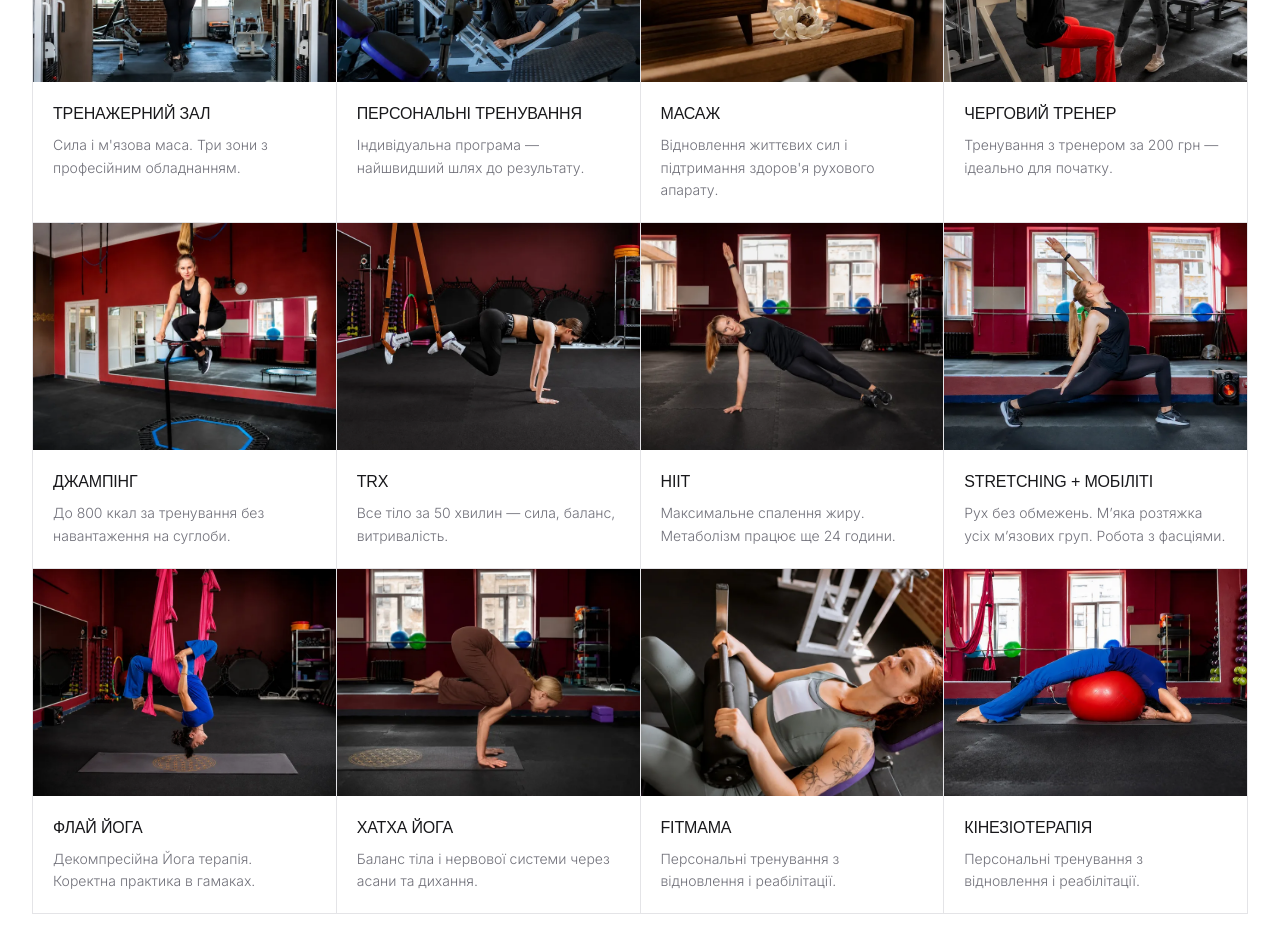
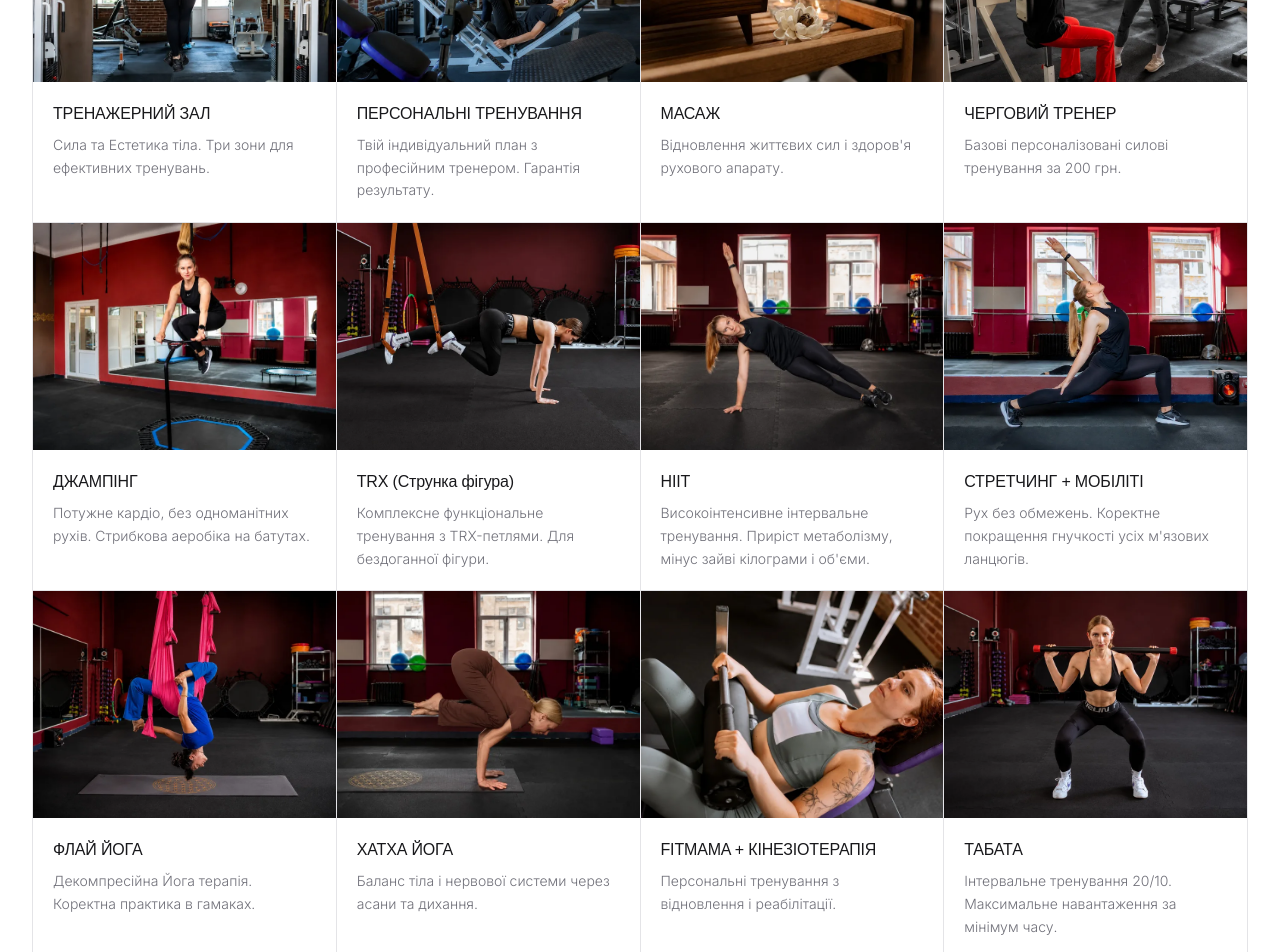
Before and after one commit to emmashulzhenko-del/forever-fitness, a React (Vite) app: page / in a window 1280 px wide. Shown: the part 2000-2952 px from the top of the page. Built offline with nearby package versions, Linux system fonts and the light colour scheme; a web font is replaced by a local one.

Commit message:
round-7: programs subtitle, merged FitMama+Kinesio, Tabata card, new descriptions, schedule tel links, fitness-groups sync

```diff
--- a/src/components/FitnessGroups.tsx
+++ b/src/components/FitnessGroups.tsx
@@ -3,14 +3,14 @@ import { motion, AnimatePresence } from 'framer-motion'
 import { ChevronDown, Flame, Anchor, Timer, Rabbit, Wind, Flower2, StretchHorizontal, HeartPulse } from 'lucide-react'
 
 const groups = [
-  { name: 'HIIT', icon: Flame, desc: 'Високоінтенсивне інтервальне тренування — суперсети для спалення зайвої ваги, підвищення витривалості і сили.' },
-  { name: 'TRX', icon: Anchor, desc: 'Функціональне тренування на петлях TRX — сила, стрункість, витривалість.' },
-  { name: 'ТАБАТА', icon: Timer, desc: 'Інтервальне функціональне тренування. Інтенсивне схуднення і виховання витривалості.' },
-  { name: 'ДЖАМПІНГ', icon: Rabbit, desc: 'Драйвове кардіо на батутах для гарних ніжок, стрункості, піднесеного настрою.' },
+  { name: 'HIIT', icon: Flame, desc: 'Високоінтенсивне інтервальне тренування. Приріст метаболізму, мінус зайві кілограми і об\'єми.' },
+  { name: 'TRX (Струнка фігура)', icon: Anchor, desc: 'Комплексне функціональне тренування з TRX-петлями. Для бездоганної фігури.' },
+  { name: 'ТАБАТА', icon: Timer, desc: 'Інтервальне тренування 20/10. Максимальне навантаження за мінімум часу.' },
+  { name: 'ДЖАМПІНГ', icon: Rabbit, desc: 'Потужне кардіо, без одноманітних рухів. Стрибкова аеробіка на батутах.' },
   { name: 'ФЛАЙ ЙОГА', icon: Wind, desc: 'Декомпресійна Йога Терапія. Коректне підсилення "м\'язового корсету", розвиток гнучкості.' },
   { name: 'ЙОГА', icon: Flower2, desc: 'Класичні практики для зміцнення і гармонії тіла і духу, зцілення нервової системи через дихання — Пранаями.' },
-  { name: 'СТРЕТЧИНГ + МОБІЛІТІ', icon: StretchHorizontal, desc: 'Гнучкість, мобільність, грація та повне відновлення м\'язів після навантажень.' },
-  { name: 'КІНЕЗІОТЕРАПІЯ', icon: HeartPulse, desc: 'Персональне тренування реабілітаційного напрямку, для корекції порушень рухового апарату.' },
+  { name: 'СТРЕТЧИНГ + МОБІЛІТІ', icon: StretchHorizontal, desc: 'Рух без обмежень. Коректне покращення гнучкості усіх м\'язових ланцюгів.' },
+  { name: 'FITMAMA + КІНЕЗІОТЕРАПІЯ', icon: HeartPulse, desc: 'Персональні тренування з відновлення і реабілітації.' },
 ]
 
 export default function FitnessGroups() {
@@ -22,7 +22,7 @@ export default function FitnessGroups() {
         ФІТНЕС ГРУПИ
       </h2>
       <p className="font-body text-center text-zinc-500 dark:text-zinc-400 mb-12 text-lg">
-        8 напрямків — натисни на кожен, щоб дізнатись більше
+        Натисни на напрямок, щоб дізнатись більше
       </p>
 
       <div className="grid grid-cols-2 lg:grid-cols-4 gap-3 max-w-5xl mx-auto">
--- a/src/components/Schedule.tsx
+++ b/src/components/Schedule.tsx
@@ -30,9 +30,11 @@ type GymCard = {
 
 const gymCards: GymCard[] = [
   { icon: Clock, title: 'ГОДИНИ РОБОТИ',
-    desc: 'Пн–Сб: 8:00–21:00. Неділя — вихідний.' },
+    desc: 'Пн–Сб: 8:00–21:00. Неділя — вихідний.',
+    links: [{ label: 'ЗАПИСАТИСЬ: +38 (067) 149 69 30', href: 'tel:+380671496930' }] },
   { icon: Dumbbell, title: 'ЗОНИ ЗАЛУ',
-    desc: 'Тренажерний лофт 80 м² · Кросфіт і кардіо 70 м² · TRX, functional training 80 м²' },
+    desc: 'Тренажерний лофт 80 м² · Кросфіт і кардіо 70 м² · TRX, functional training 80 м²',
+    links: [{ label: 'ЗАПИСАТИСЬ: +38 (067) 149 69 30', href: 'tel:+380671496930' }] },
   { icon: User, title: 'ЧЕРГОВИЙ ТА ПЕРСОНАЛЬНИЙ ТРЕНЕР',
     desc: 'Погоджуємо особисто, в чаті, або заповніть форму.',
     links: [
@@ -145,6 +147,11 @@ export default function Schedule() {
               <p className="font-body text-[11px] text-zinc-400 mt-2 text-right md:hidden">
                 ← прокрутіть →
               </p>
+              {/* Disclaimer */}
+              <p className="font-body text-xs text-zinc-500 dark:text-zinc-400 mt-4">
+                <strong>Актуальний час занять уточнюйте за телефоном:</strong>{' '}
+                <a href="tel:+380671496930" className="text-accent hover:underline">+38 (067) 149 69 30</a>
+              </p>
             </div>
           )}
 
--- a/src/components/TrainingTypes.tsx
+++ b/src/components/TrainingTypes.tsx
@@ -3,29 +3,29 @@ import type { Variants } from 'framer-motion';
 
 const programs = [
   { title: 'ТРЕНАЖЕРНИЙ ЗАЛ', photo: '/programs/gym.webp',
-    desc: "Сила і м'язова маса. Три зони з професійним обладнанням." },
+    desc: 'Сила та Естетика тіла. Три зони для ефективних тренувань.' },
   { title: 'ПЕРСОНАЛЬНІ ТРЕНУВАННЯ', photo: '/programs/personal.webp',
-    desc: 'Індивідуальна програма — найшвидший шлях до результату.' },
+    desc: 'Твій індивідуальний план з професійним тренером. Гарантія результату.' },
   { title: 'МАСАЖ', photo: '/programs/massage.webp',
-    desc: "Відновлення життєвих сил і підтримання здоров'я рухового апарату." },
+    desc: 'Відновлення життєвих сил і здоров\'я рухового апарату.' },
   { title: 'ЧЕРГОВИЙ ТРЕНЕР', photo: '/programs/duty-trainer.webp',
-    desc: 'Тренування з тренером за 200 грн — ідеально для початку.' },
+    desc: 'Базові персоналізовані силові тренування за 200 грн.' },
   { title: 'ДЖАМПІНГ', photo: '/programs/jumping.webp',
-    desc: 'До 800 ккал за тренування без навантаження на суглоби.' },
-  { title: 'TRX', photo: '/programs/trx.webp',
-    desc: 'Все тіло за 50 хвилин — сила, баланс, витривалість.' },
+    desc: 'Потужне кардіо, без одноманітних рухів. Стрибкова аеробіка на батутах.' },
+  { title: 'TRX (Струнка фігура)', photo: '/programs/trx.webp',
+    desc: 'Комплексне функціональне тренування з TRX-петлями. Для бездоганної фігури.' },
   { title: 'HIIT', photo: '/programs/hiit.webp',
-    desc: 'Максимальне спалення жиру. Метаболізм працює ще 24 години.' },
-  { title: 'STRETCHING + МОБІЛІТІ', photo: '/programs/stretching-mobility.webp',
-    desc: 'Рух без обмежень. Мʼяка розтяжка усіх мʼязових груп. Робота з фасціями.' },
+    desc: 'Високоінтенсивне інтервальне тренування. Приріст метаболізму, мінус зайві кілограми і об\'єми.' },
+  { title: 'СТРЕТЧИНГ + МОБІЛІТІ', photo: '/programs/stretching-mobility.webp',
+    desc: 'Рух без обмежень. Коректне покращення гнучкості усіх м\'язових ланцюгів.' },
   { title: 'ФЛАЙ ЙОГА', photo: '/programs/fly-yoga.webp',
     desc: 'Декомпресійна Йога терапія. Коректна практика в гамаках.' },
   { title: 'ХАТХА ЙОГА', photo: '/programs/hatha-yoga.webp',
     desc: 'Баланс тіла і нервової системи через асани та дихання.' },
-  { title: 'FITMAMA', photo: '/programs/fitmama.webp',
+  { title: 'FITMAMA + КІНЕЗІОТЕРАПІЯ', photo: '/programs/fitmama.webp',
     desc: 'Персональні тренування з відновлення і реабілітації.' },
-  { title: 'КІНЕЗІОТЕРАПІЯ', photo: '/programs/kinesio.webp',
-    desc: 'Персональні тренування з відновлення і реабілітації.' },
+  { title: 'ТАБАТА', photo: '/programs/tabata.webp',
+    desc: 'Інтервальне тренування 20/10. Максимальне навантаження за мінімум часу.' },
 ]
 
 const container: Variants = {
@@ -48,7 +48,7 @@ export default function TrainingTypes() {
           НАШІ ПРОГРАМИ
         </h2>
         <p className="font-body font-light text-center text-zinc-500 mb-12">
-          Обери напрямок, що підходить саме тобі
+          Обери вподобані напрямки
         </p>
 
         <motion.div
```
